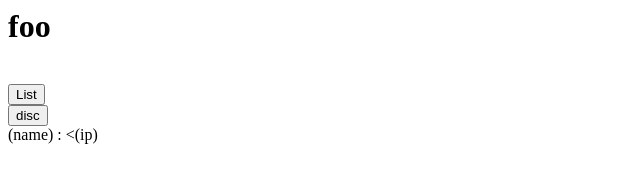
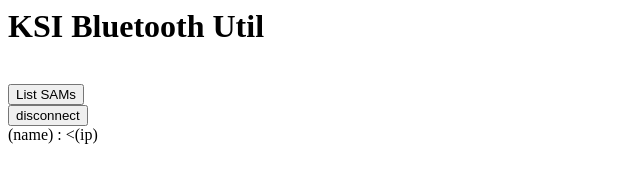
Before and after one commit to houseofc/ksibtnet, a plain HTML site: page index.html in a window 1280 px wide. Shown: the whole page, without its empty margins (0-640 px from the left). Drawn offline with Linux system fonts and the light colour scheme.

Commit message:
Update index.html

```diff
--- a/index.html
+++ b/index.html
@@ -1,8 +1,8 @@
-<h1>foo</h1>
+<h1>KSI Bluetooth Util</h1>
 <br>
-<button id="list">List</button>
+<button id="list">List SAMs</button>
 <br>
-<button id="disc">disc</button>
+<button id="disc">disconnect</button>
 <br>
 <span id="name">(name)</span> : <span id="ip"><(ip)</span>
 
```
